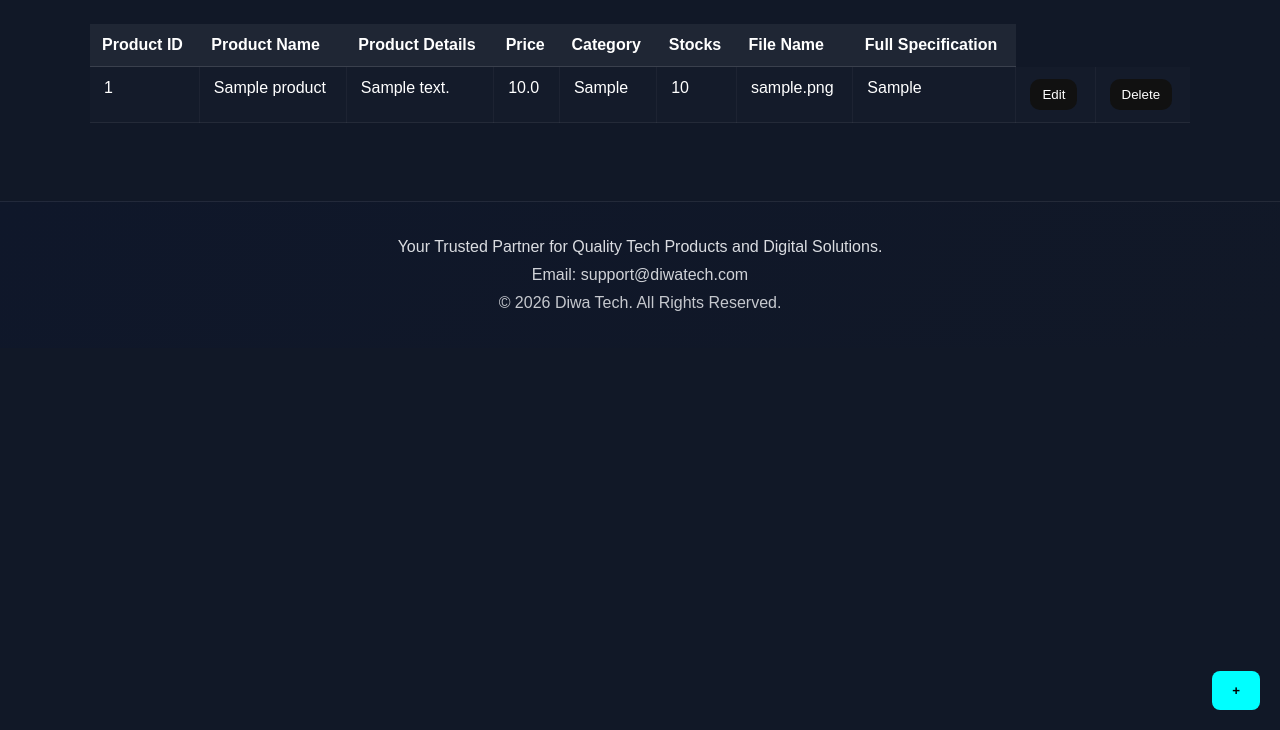
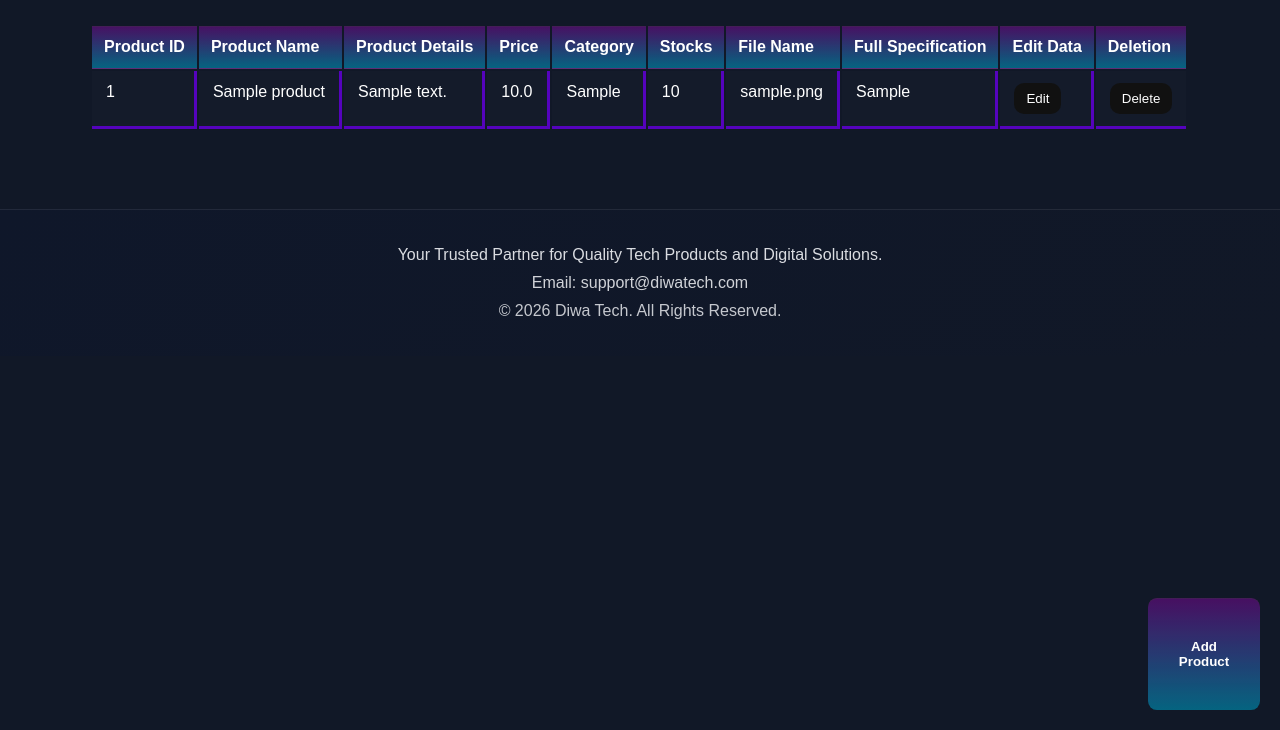
Before and after one commit to Niru070606/Integrative_Ecommerce_Group1, a Flask app: page /adminList in a window 1280 px wide. Shown: the part 70-800 px from the top of the page. Run offline with Flask 3, Linux system fonts and the light colour scheme; tables that the repository leaves empty hold one stand-in row (values such as "Sample post").

Commit message:
Final UPD

```diff
--- a/app/static/CSS/adminPage.css
+++ b/app/static/CSS/adminPage.css
@@ -64,6 +64,9 @@ a:focus-visible {
   border-radius: 10px;
 }
 
+.cancel{
+  font-size: 3rem;
+}
 /* Inputs + buttons */
 button,
 input {
@@ -225,25 +228,33 @@ section.productTable {
   overflow-x: auto;
 }
 
-section.productTable table {
+section.productTable{
   width: 100%;
   border-collapse: collapse;
+  border-top-left-radius: 3%;
+  border-top-right-radius: 3%;
 }
 
 section.productTable thead th {
-  background: var(--thead-bg);
-  color: var(--text);
+  background: linear-gradient(
+        180deg,
+        #ad00cf5a,
+        #008aadaa
+    );
+    color: white;
+    box-shadow: inset 0 1px 0 rgba(61, 61, 61, 0.3);
   text-align: left;
   padding: 12px;
   font-weight: 800;
   border-bottom: 1px solid rgba(255, 255, 255, 0.12);
   white-space: nowrap;
+
 }
 
 section.productTable tbody td {
   padding: 12px 14px;
-  border-bottom: 1px solid var(--muted-border-2);
-  border-right: 1px solid rgba(255, 255, 255, 0.04);
+  border-bottom: 3px solid rgba(92, 0, 205, 0.904);
+  border-right: 3px solid rgba(92, 0, 205, 0.904);
   vertical-align: top;
   background: rgba(255, 255, 255, 0.01);
 }
@@ -320,12 +331,29 @@ h1 {
   bottom: 20px;
   right: 20px;
   padding: 12px 20px;
-  background-color: #00ffff;
-  color: black;
+  background: linear-gradient(
+        180deg,
+        #ad00cf5a,
+        #008aadaa
+    );
+    color: white;
+    box-shadow: inset 0 1px 0 rgba(61, 61, 61, 0.3);
   border: none;
-  border-radius: 8px;
+  border-radius: 8%;
   cursor: pointer;
   font-weight: bold;
+  width: 7rem;
+  height: 7rem;
+}
+
+.addbutton :hover{
+  background: linear-gradient(
+        180deg,
+        #ad00cf5a,
+        #008aadaa
+    );
+    color: white;
+    box-shadow: inset 0 1px 0 rgba(61, 61, 61, 0.3);
 }
 
 nav {
@@ -376,3 +404,10 @@ nav {
 .navBar li a:active {
   color: #00bcd4;
 }
+
+.modBox{
+  display: flex;
+  justify-content: center;
+  align-items: center;
+  height: auto;
+}
--- a/app/static/JAVASCRIPT/main.js
+++ b/app/static/JAVASCRIPT/main.js
@@ -1,4 +1,4 @@
-const targetDate = new Date("April 20, 2026 00:00:00").getTime();
+const targetDate = new Date("July 6, 2026 00:00:00").getTime();
 
         const timer = setInterval(function () {
             const now = new Date().getTime();
--- a/app/templates/public/adminList.html
+++ b/app/templates/public/adminList.html
@@ -22,6 +22,9 @@
               <th>Stocks</th>
               <th>File Name</th>
               <th>Full Specification</th>
+              <th>Edit Data</th>
+              <th>Deletion</th>
+
             </tr>
           </thead>
           <tbody>
@@ -57,7 +60,7 @@
       <br />
 
       <a href="{{ url_for('product.add_product' ) }}">
-      <button class="addbutton">+</button>
+      <button class="addbutton">Add Product</button>
       </a>
     </main>
 {% endblock %}
--- a/app/templates/public/confirm_delete.html
+++ b/app/templates/public/confirm_delete.html
@@ -6,11 +6,11 @@
 {% block content %}
     <h1>Delete Students</h1>
 
-    <p>Are yu sure you wan't to delete <strong>{{product.product_name}}</strong></p>
+    <p>Are you sure you wan't to delete <strong>{{product.product_name}}</strong></p>
     <p>This action can't be undone.</p>
 
     <form method="POST" action="{{ url_for('product.delete_product', product_id=product.id) }}">
         <button type="submit">Yes, Delete it now</button>
     </form>
-    <a href="{{ url_for('product.adminList' ) }}">Cancel</a>
+    <a href="{{ url_for('product.adminList' ) }}" class="cancel">Cancel</a>
 {% endblock %}
--- a/app/templates/public/edit_product.html
+++ b/app/templates/public/edit_product.html
@@ -5,7 +5,7 @@
 {% endblock %}
 {% block content %}
     <main>
-      <h2>Add Product</h2>
+      <h2>Edit Product</h2>
 
       <!-- Flash messages -->
       {% with messages = get_flashed_messages(with_categories=true) %}
@@ -16,7 +16,7 @@
       {% endif %}
       {% endwith %}
 
-      <!-- Create form -->
+      <div class="modBox">
       <form method="POST" action="{{ url_for('product.edit_product', product_id=product.id) }}">
         <label>Product Name:</label><br />
         <input type="text" name="product_name" required value="{{product.product_name}}"/><br /><br />
@@ -42,5 +42,6 @@
         <button type="submit">Save Product</button>
         <a href="{{ url_for('product.adminList')}}">Cancel</a>
       </form>
+      </div>
     </main>
 {% endblock %}
```
Also changed, not shown: app/templates/public/add_products.html (+5 -3 lines), README.md.
